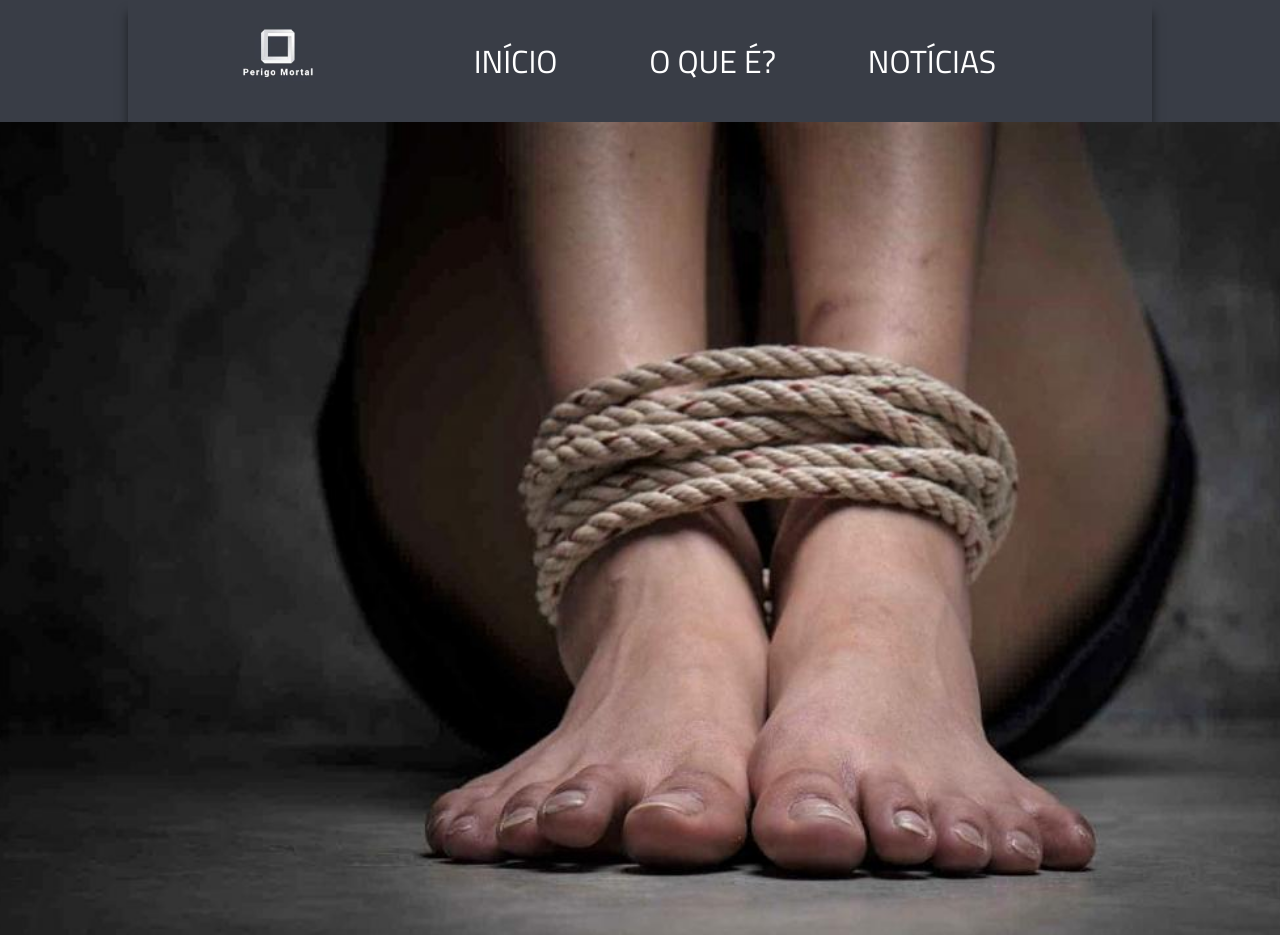
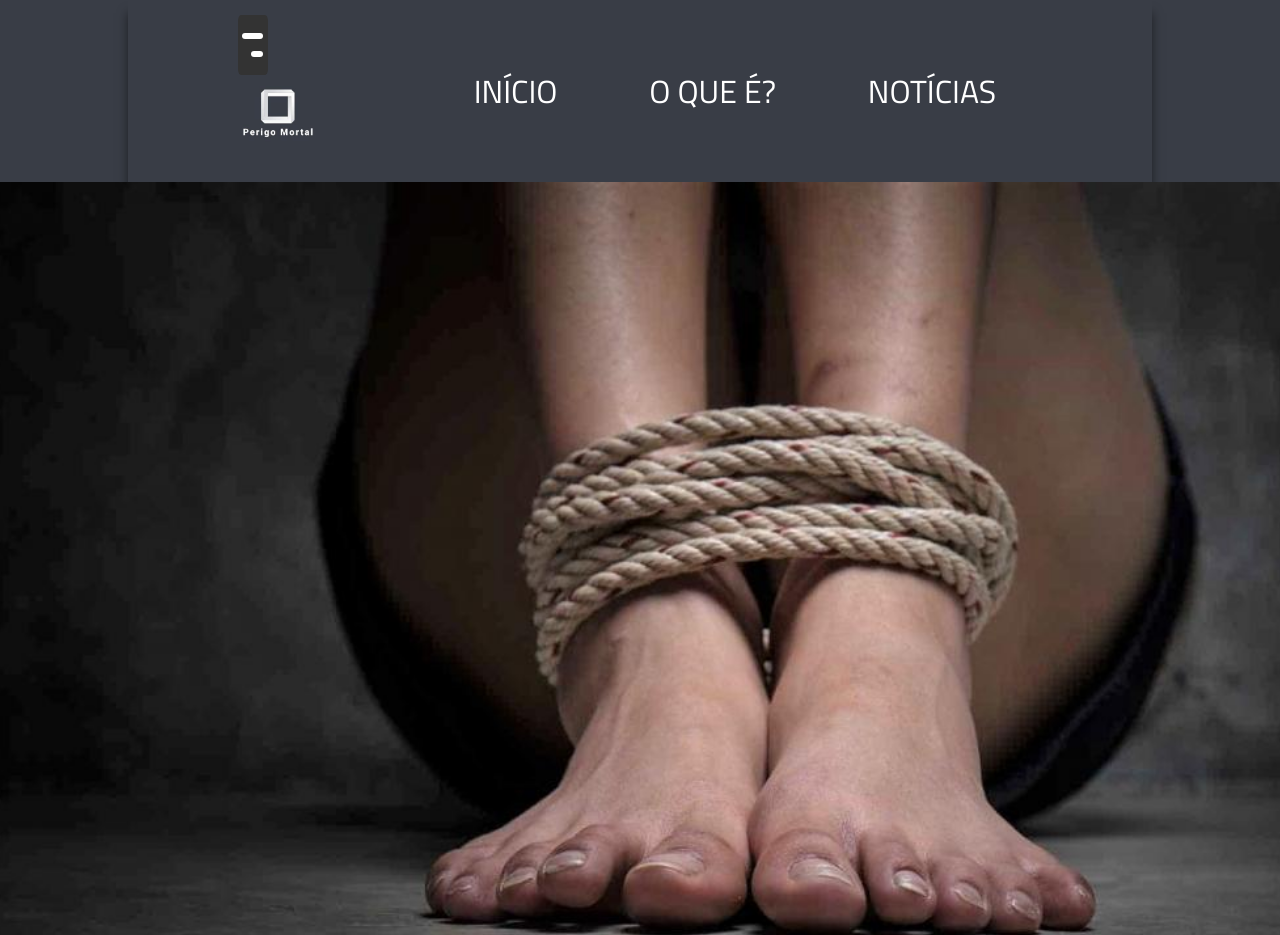
Before and after one commit to perigomortaloficial/perigomortaloficial.github.io, a plain HTML site: page index.html in a window 1280 px wide. Shown: the top 935 px of the page. Drawn offline with Linux system fonts and the light colour scheme.

Commit message:
melhorado

```diff
--- a/css/style.css
+++ b/css/style.css
@@ -12,6 +12,70 @@
 body{
     background-color: var(--background);
     font-family: 'Titillium Web','Segoe UI', Tahoma, Geneva, Verdana, sans-serif ;
+}
+.icon{
+    width: 30px;
+    height: 60px;
+
+    background-color: #333;
+
+    border-radius: 10%;
+
+    position: relative;
+}
+
+.icon:after{
+    content: '';
+
+    position: absolute;
+    top: 30%;
+    left: 15%;
+
+    width: 70%;
+    height: 10%;
+
+    border-radius: 20px;
+
+    background-color: white;
+
+    transition: 1s ease;
+}
+
+.icon:before{
+    content: '';
+
+    position: absolute;
+    top: 60%;
+    left: 45%;
+
+    width: 40%;
+    height: 10%;
+
+    border-radius: 20px;
+
+    background-color: white;
+
+    transition: 1s ease;
+}
+
+#icon:checked ~ label .icon::after{
+    transform: rotate(225deg);
+
+    width: 70%;
+    height: 10%;
+
+    top: 45%;
+    left: 15%;
+}
+
+#icon:checked ~ label .icon::before{
+    transform: rotate(-405deg);
+
+    width: 70%;
+    height: 10%;
+
+    top: 45%;
+    left: 15%;
 }
 .gradient{
     background: rgb(2,0,36);
@@ -476,7 +540,7 @@ table a{
 
     #menu{
         position: absolute;
-        top: 77px;
+        top: 88px;
         background-color: var(--background);
         width: 100%;
         display: none;
--- /dev/null
+++ b/index.css
@@ -0,0 +1,82 @@
+*{
+    padding: 0;
+    margin: 0;
+    box-sizing: border-box;
+}
+
+body{
+    width: 100%;
+    height: 100vh;
+
+    background-color: #1a1a1a;
+
+    display: flex;
+    justify-content: start;
+    align-items:flex-start;
+}
+
+.icon{
+    width: 50px;
+    height: 50px;
+    margin: 2em;
+
+    background-color: #333;
+
+    border-radius: 10%;
+
+    position: relative;
+}
+
+.icon:after{
+    content: '';
+
+    position: absolute;
+    top: 30%;
+    left: 15%;
+
+    width: 70%;
+    height: 10%;
+
+    border-radius: 20px;
+
+    background-color: white;
+
+    transition: 1s ease;
+}
+
+.icon:before{
+    content: '';
+
+    position: absolute;
+    top: 60%;
+    left: 45%;
+
+    width: 40%;
+    height: 10%;
+
+    border-radius: 20px;
+
+    background-color: white;
+
+    transition: 1s ease;
+}
+
+#icon:checked ~ label .icon::after{
+    transform: rotate(225deg);
+
+    width: 70%;
+    height: 10%;
+
+    top: 45%;
+    left: 15%;
+}
+
+#icon:checked ~ label .icon::before{
+    transform: rotate(-225deg);
+
+    width: 70%;
+    height: 10%;
+
+    top: 45%;
+    left: 15%;
+}
--- a/index.html
+++ b/index.html
@@ -17,7 +17,13 @@
             <div>
 
                 <a href="#" onclick="botaoMenu()">
-                    <i class="fas fa-bars"></i>
+                    <i class="icon"></i>
+
+
+
+            <label for="icon">
+                <div class="icon"></div>
+            </label>
                 </a>
 
                 <a href="index.html">
```
Also changed, not shown: teste.html (added, +21 -0 lines).
